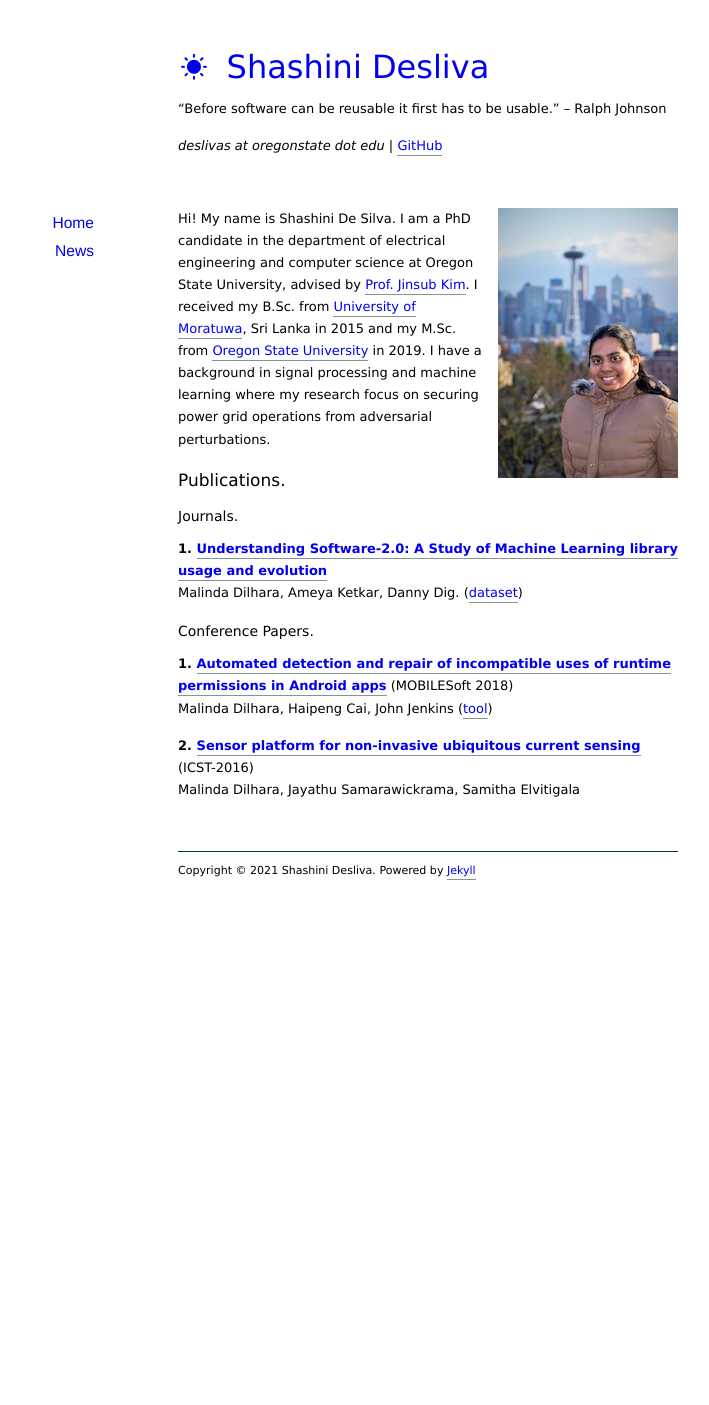
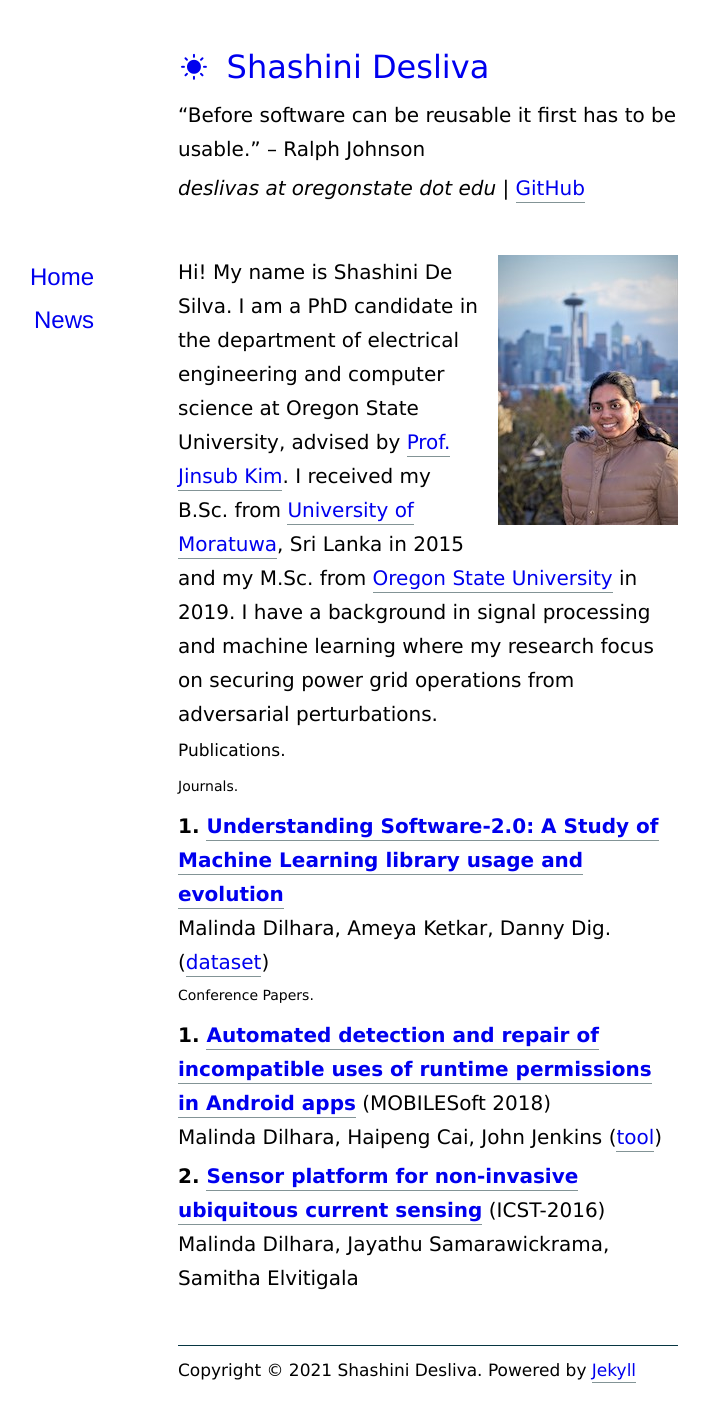
Before and after one commit to shashidesilvas/shashidesilvas.github.io, a Jekyll site: the page built from index.markdown, in a window 1280 px wide. Shown: the whole page, without its empty margins (212-921 px from the left). Built offline with Jekyll 4.4.1, drawn with Linux system fonts in a browser that asks for light colours; nearby versions of some CDN libraries; the list of posts is cut into pages by our own code; before the commit the page ends 901 px from its top, so only the background shows below that.

Commit message:
Update style.css

```diff
--- a/assets/css/style.css
+++ b/assets/css/style.css
@@ -33,7 +33,7 @@ table {
 /*** Basics ***/
 body {
 	font-family: Verdana, serif;
-	font-size: 13px;
+	font-size: 20px;
 	line-height: 1.7;
 }
 
@@ -47,9 +47,9 @@ a:hover {
 	color: #000000;
 }
 
-p, pre { margin-bottom: 15px; }
+p, pre { margin-bottom: 5px; }
 ul, ol { padding: 0 0 18px 30px; }
-ol li, ul li { margin-top: 10px; margin-bottom: 10px; }
+ol li, ul li { margin-top: 5px; margin-bottom: 5px; }
 em, i { font-style: italic; }
 strong, b { font-weight: bold; }
 small { font-size: 0.85em; }
```
